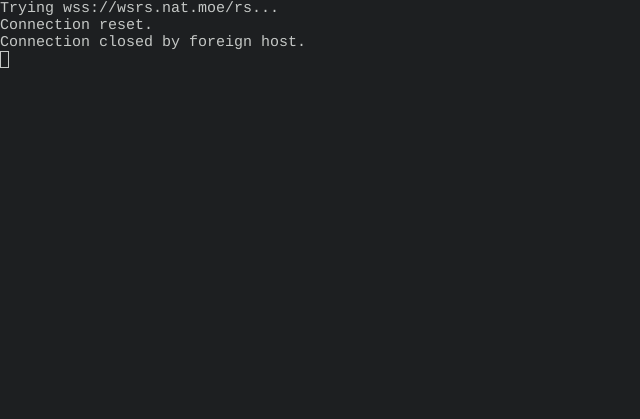
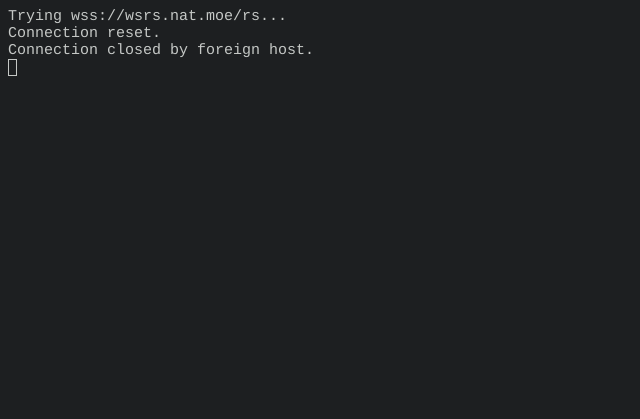
Before and after one commit to Nat-Lab/webrs-client, a website built with webpack: page public/index.html in a window 1280 px wide. Shown: the whole page, without its empty margins (0-640 px from the left). Built offline with nearby package versions, Linux system fonts and the light colour scheme; no server answers; what xterm-addon-attach, xterm-addon-fit would draw is missing.

Commit message:
style fix

```diff
--- a/public/index.html
+++ b/public/index.html
@@ -5,7 +5,9 @@
     <meta name="viewport" content="width=device-width, initial-scale=.7">
 </head>
 <body>
-    <div class="terminal" id="terminal"></div>
+    <div class="container">
+        <div class="terminal" id="terminal"></div>
+    </div>
 </body>
 <script src="./app.bundle.js"></script>
 </html>
--- a/src/app.ts
+++ b/src/app.ts
@@ -15,7 +15,6 @@ const term = new Terminal({
         background: '#1D1F21',
         cursor: '#C5C8C6',
         cursorAccent: '#C5C8C6',
-        selection: null,
         black: '#373B41',
         red: '#CC6666',
         green: '#B5BD68',
@@ -42,6 +41,9 @@ fitAddon.fit();
 
 term.write(`Trying ${url}...\r\n`);
 window.onresize = () => fitAddon.fit();
-ws.onopen = () => term.write(`Connected to ${url}.\r\n`)
+ws.onopen = () => {
+    term.write(`Connected to ${url}.\r\n`);
+    term.focus();
+}
 ws.onerror = () => term.write('Connection reset.\r\n');
 ws.onclose = () => term.write('Connection closed by foreign host.\r\n');
--- a/src/css/style.css
+++ b/src/css/style.css
@@ -1,21 +1,18 @@
 *, *:before, *:after {
-    box-sizing: inherit;
+    box-sizing: border-box;
 }
 
 body, h1, h2, h3, h4, h5, h6, p, ol, ul {
     margin: 0;
     padding: 0;
-    font-weight: normal;
 }
 
 html, body, .terminal {
+    background-color: #1D1F21;
+}
+
+.container {
     height: 100%;
     width: 100vw;
-    background-color: '#1D1F21';
+    padding: .5em;
 }
-
-.terminal {
-    position: fixed;
-    top: 0;
-    right: 0;
-}
```
Also changed, not shown: 1 other file.
